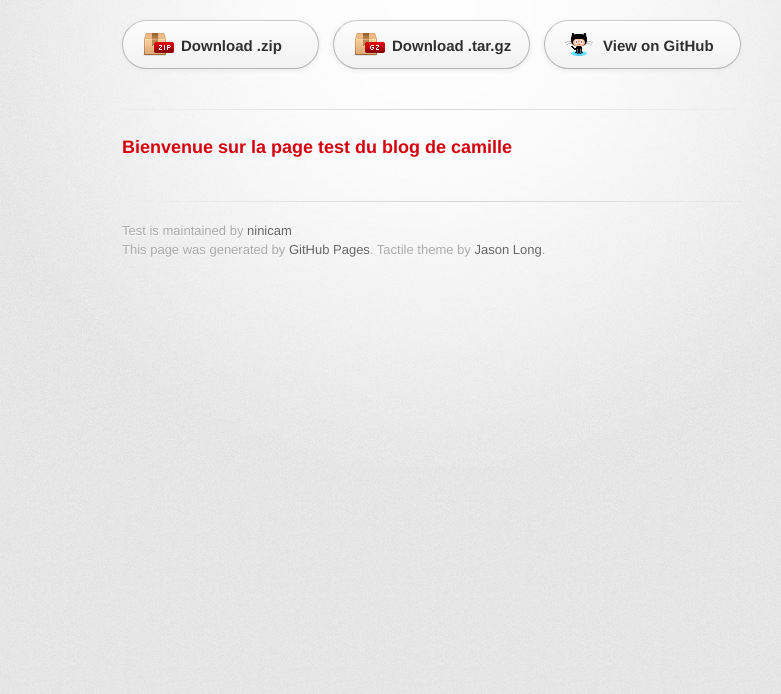
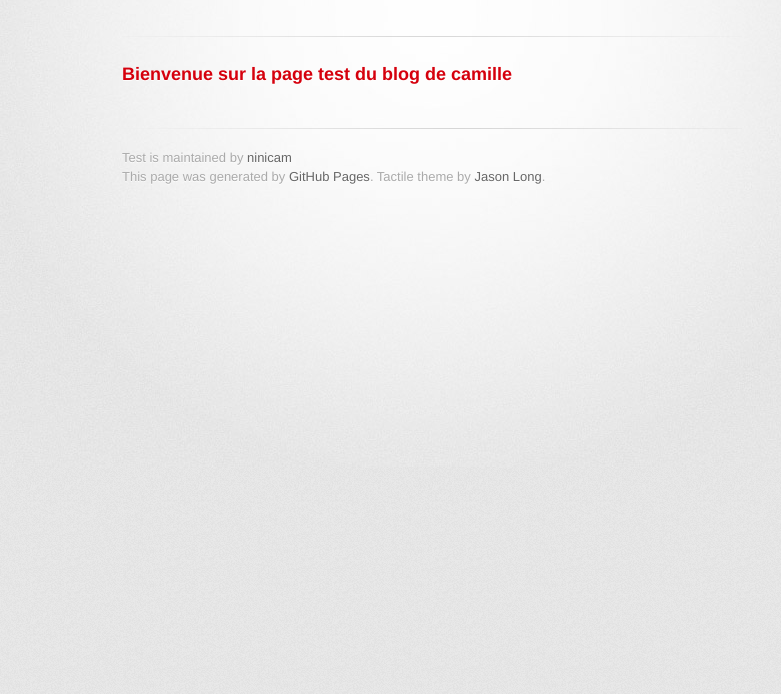
Before and after one commit to ninicam/test, a plain HTML site: page index.html in a window 1280 px wide. Shown: the part 106-800 px from the top of the page, without its empty margins (208-989 px from the left). Drawn offline with Linux system fonts and the light colour scheme; a web font is replaced by a local one.

Commit message:
Update index.html

```diff
--- a/index.html
+++ b/index.html
@@ -22,11 +22,6 @@
           <h2></h2>
         </header>
 
-        <section id="downloads" class="clearfix">
-          <a href="https://github.com/ninicam/test/zipball/master" id="download-zip" class="button"><span>Download .zip</span></a>
-          <a href="https://github.com/ninicam/test/tarball/master" id="download-tar-gz" class="button"><span>Download .tar.gz</span></a>
-          <a href="https://github.com/ninicam/test" id="view-on-github" class="button"><span>View on GitHub</span></a>
-        </section>
 
         <hr>
 
```
